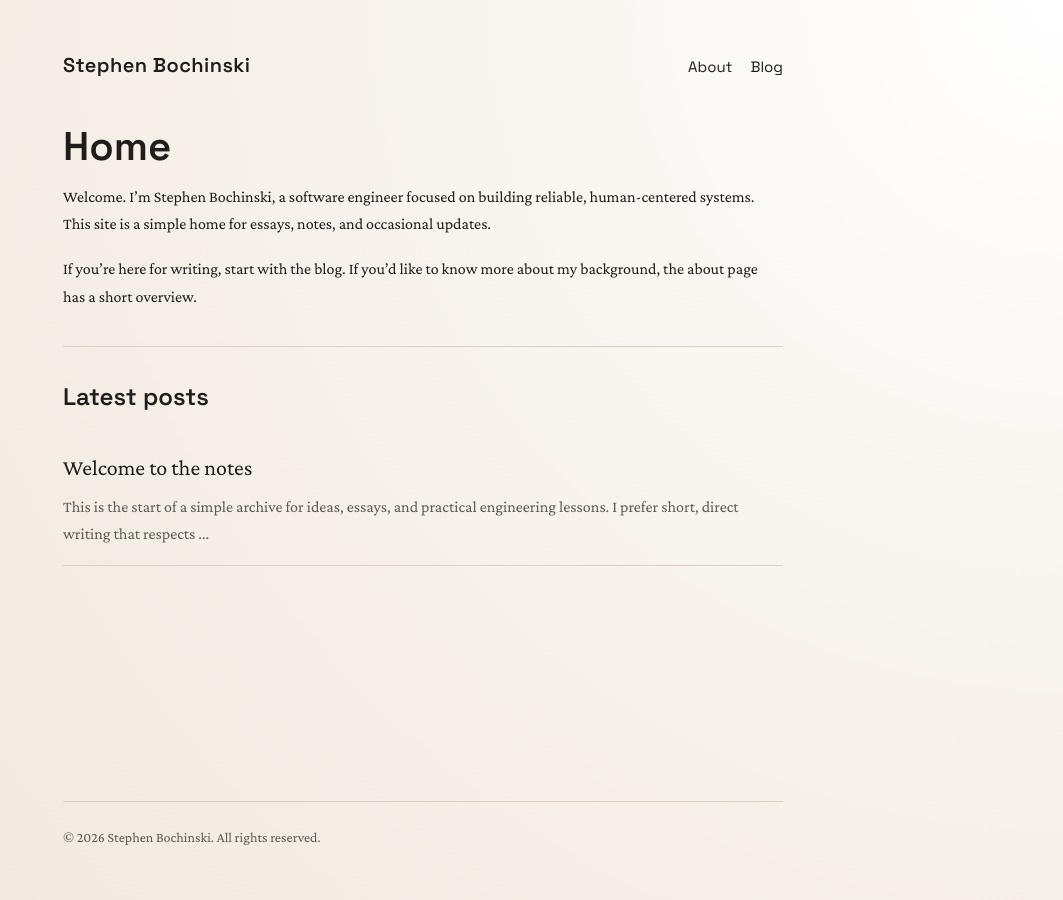
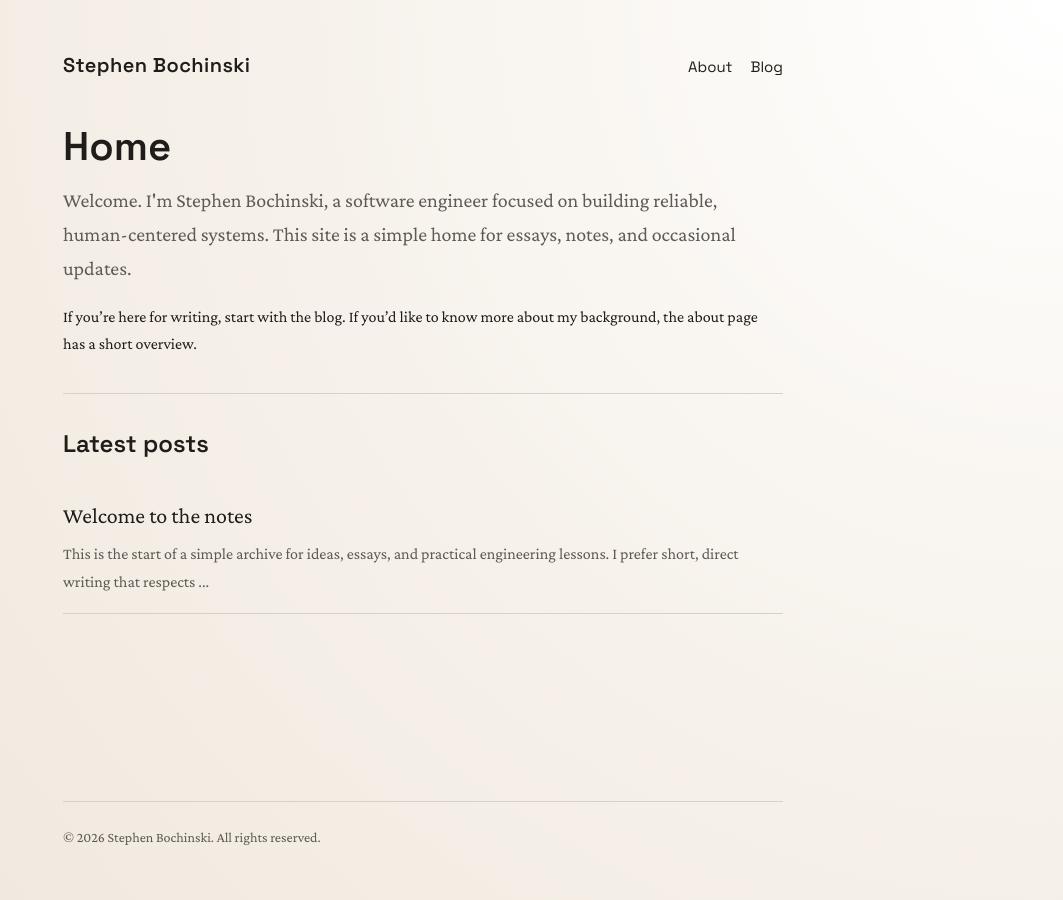
Before and after one commit to sbochins/personal-website, a Jekyll site: the page built from index.md, in a window 1280 px wide. Shown: the whole page, without its empty margins (217-1280 px from the left). Built offline with Jekyll 4.4.1, drawn with Linux system fonts in a browser that asks for light colours.

Commit message:
Improve styling, accessibility, and SEO defaults

```diff
--- a/_config.yml
+++ b/_config.yml
@@ -6,6 +6,13 @@ url: ""
 
 markdown: kramdown
 permalink: /blog/:year/:month/:day/:title/
+
+plugins:
+  - jekyll-feed
+  - jekyll-sitemap
+
+author:
+  name: Stephen Bochinski
 
 collections:
   posts:
--- a/_layouts/default.html
+++ b/_layouts/default.html
@@ -4,9 +4,10 @@
     {% include head.html %}
   </head>
   <body>
+    <a class="skip-link" href="#content">Skip to content</a>
     <div class="page">
       {% include nav.html %}
-      <main class="content">
+      <main id="content" class="content">
         {{ content }}
       </main>
       {% include footer.html %}
--- a/assets/main.css
+++ b/assets/main.css
@@ -20,6 +20,11 @@ body {
   line-height: 1.7;
 }
 
+.page,
+.content {
+  animation: fade-up 520ms ease-out both;
+}
+
 .page {
   min-height: 100vh;
   display: flex;
@@ -31,6 +36,25 @@ body {
   width: 100%;
   max-width: var(--content-width);
   margin: 40px auto 60px;
+}
+
+.skip-link {
+  position: absolute;
+  left: -999px;
+  top: 12px;
+  background: #ffffff;
+  padding: 10px 14px;
+  border-radius: 999px;
+  border: 1px solid var(--rule);
+  font-family: "Space Grotesk", "Helvetica Neue", sans-serif;
+  font-size: 14px;
+  color: var(--ink);
+  text-decoration: none;
+  z-index: 10;
+}
+
+.skip-link:focus {
+  left: 24px;
 }
 
 .site-nav {
@@ -85,6 +109,11 @@ p {
   margin: 0 0 18px;
 }
 
+.lede {
+  font-size: 20px;
+  color: var(--muted);
+}
+
 a {
   color: var(--accent);
 }
@@ -107,6 +136,51 @@ hr {
 
 .post-body {
   font-size: 19px;
+}
+
+.post-body h2,
+.post-body h3 {
+  margin-top: 32px;
+}
+
+.post-body blockquote {
+  margin: 24px 0;
+  padding: 0 18px;
+  border-left: 3px solid var(--accent-soft);
+  color: var(--muted);
+}
+
+.post-body code {
+  background: #efe7dc;
+  padding: 2px 6px;
+  border-radius: 6px;
+  font-size: 0.95em;
+}
+
+.post-body pre {
+  background: #efe7dc;
+  padding: 16px;
+  border-radius: 10px;
+  overflow-x: auto;
+}
+
+.post-body pre code {
+  background: transparent;
+  padding: 0;
+}
+
+.post-body ul,
+.post-body ol {
+  padding-left: 20px;
+}
+
+.post-body li {
+  margin-bottom: 8px;
+}
+
+.post-body img {
+  max-width: 100%;
+  border-radius: 12px;
 }
 
 .post-list {
@@ -147,6 +221,24 @@ hr {
   color: var(--muted);
 }
 
+@keyframes fade-up {
+  from {
+    opacity: 0;
+    transform: translateY(12px);
+  }
+  to {
+    opacity: 1;
+    transform: translateY(0);
+  }
+}
+
+@media (prefers-reduced-motion: reduce) {
+  .page,
+  .content {
+    animation: none;
+  }
+}
+
 @media (max-width: 720px) {
   .page {
     padding: 32px 18px 24px;
--- a/index.md
+++ b/index.md
@@ -2,7 +2,7 @@
 title: Home
 ---
 
-Welcome. I'm Stephen Bochinski, a software engineer focused on building reliable, human-centered systems. This site is a simple home for essays, notes, and occasional updates.
+<p class="lede">Welcome. I'm Stephen Bochinski, a software engineer focused on building reliable, human-centered systems. This site is a simple home for essays, notes, and occasional updates.</p>
 
 If you're here for writing, start with the blog. If you'd like to know more about my background, the about page has a short overview.
 
--- /dev/null
+++ b/robots.txt
@@ -0,0 +1,3 @@
+User-agent: *
+Allow: /
+Sitemap: {{ "/sitemap.xml" | absolute_url }}
```
